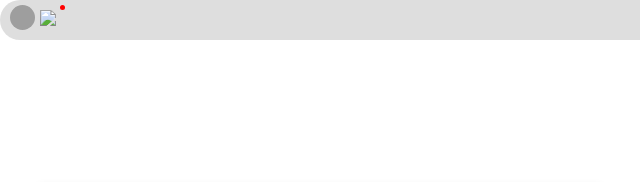
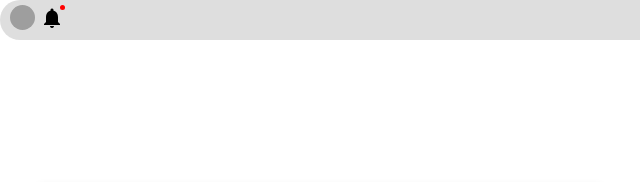
Before and after one commit to Cubix-Dev/SNext, a plain HTML site: page ui/main.html in a window 1280 px wide. Shown: the top 182 px of the page, 0-640 px from the left. Drawn offline with Linux system fonts and the light colour scheme; the site is published under a folder, as on GitHub Pages, so addresses that start at the root find nothing; grey boxes are pictures that could not be loaded; a web font is replaced by a local one.

Commit message:
Patched the Icon

```diff
--- a/ui/main.html
+++ b/ui/main.html
@@ -760,7 +760,7 @@
         <div id="TOPBAR" class="topbar">
             <div id="PROFILE" class="profile">
                 <img src="https://www.w3schools.com/howto/img_avatar.png" style="border-radius: 50%; width: 25px; height: 25px;" onclick="userFlyout();">
-                <img src="/1x/baseline_notifications_black_24dp.png" onclick="notificationFlyout()" class="notificationicon">
+                <img src="./1x/baseline_notifications_black_24dp.png" onclick="notificationFlyout()" class="notificationicon">
                 <div class="notificationbadge">
 
                 </div>
```
